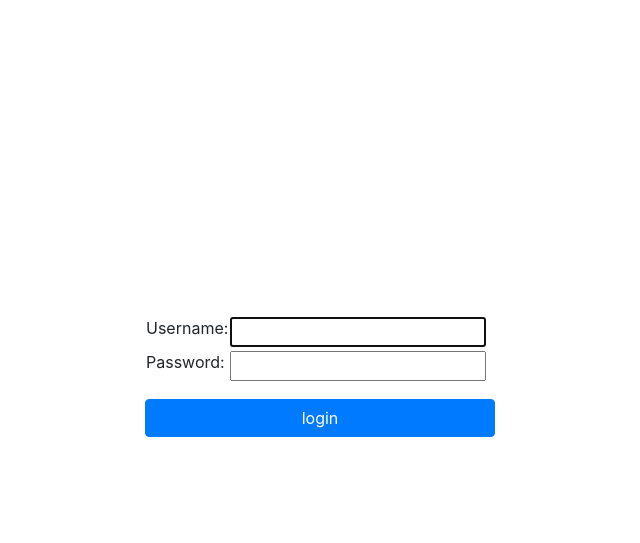
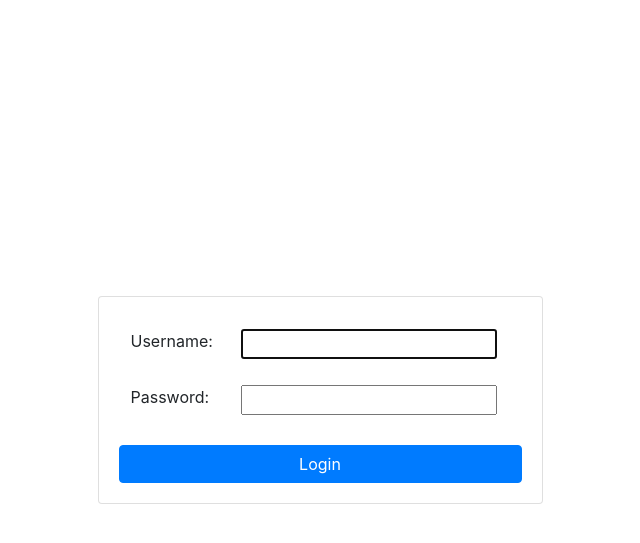
Before and after one commit to gruy/myfin, a Django app: page /accounts/login/ in a window 1280 px wide. Shown: the top 543 px of the page, without its empty margins (320-960 px from the left). Run offline with Django 3.2, Linux system fonts and the light colour scheme; parts of the project's set-up code (start-up, migrations or seed data) failed here and were passed over; some libraries are stand-ins or nearby versions.

Commit message:
Update login form layout

```diff
--- a/templates/registration/login.html
+++ b/templates/registration/login.html
@@ -17,15 +17,15 @@
 {% block content %}
     <div class="container h-100">
         <div class="row h-100 justify-content-center align-items-center">
-            <div class="col-4">
-                <div class="form-group mb-5">
+            <div class="col-5">
+                <div class="card">
+                    <div class="card-body">
                         {% if form.errors %}
                             <p>{% trans "Your username and password didn't match. Please try again." %}</p>
                         {% endif %}
-
                         <form method="post" action="{% url 'login' %}">
                             {% csrf_token %}
-                        <table>
+                            <table class="table table-borderless">
                                 <tr>
                                     <td>{{ form.username.label_tag }}</td>
                                     <td>{{ form.username }}</td>
@@ -35,11 +35,10 @@
                                     <td>{{ form.password }}</td>
                                 </tr>
                             </table>
-
-                        <input type="submit" value="login" class="btn btn-primary btn-block mt-3">
+                            <button type="submit" class="btn btn-primary btn-block mt-3">{% trans 'Login' %}</button>
                             <input type="hidden" name="next" value="{{ next }}">
                         </form>
-
+                    </div>
                 </div>
             </div>
         </div>
```
Lines whose indentation alone changed are shown as unchanged.
